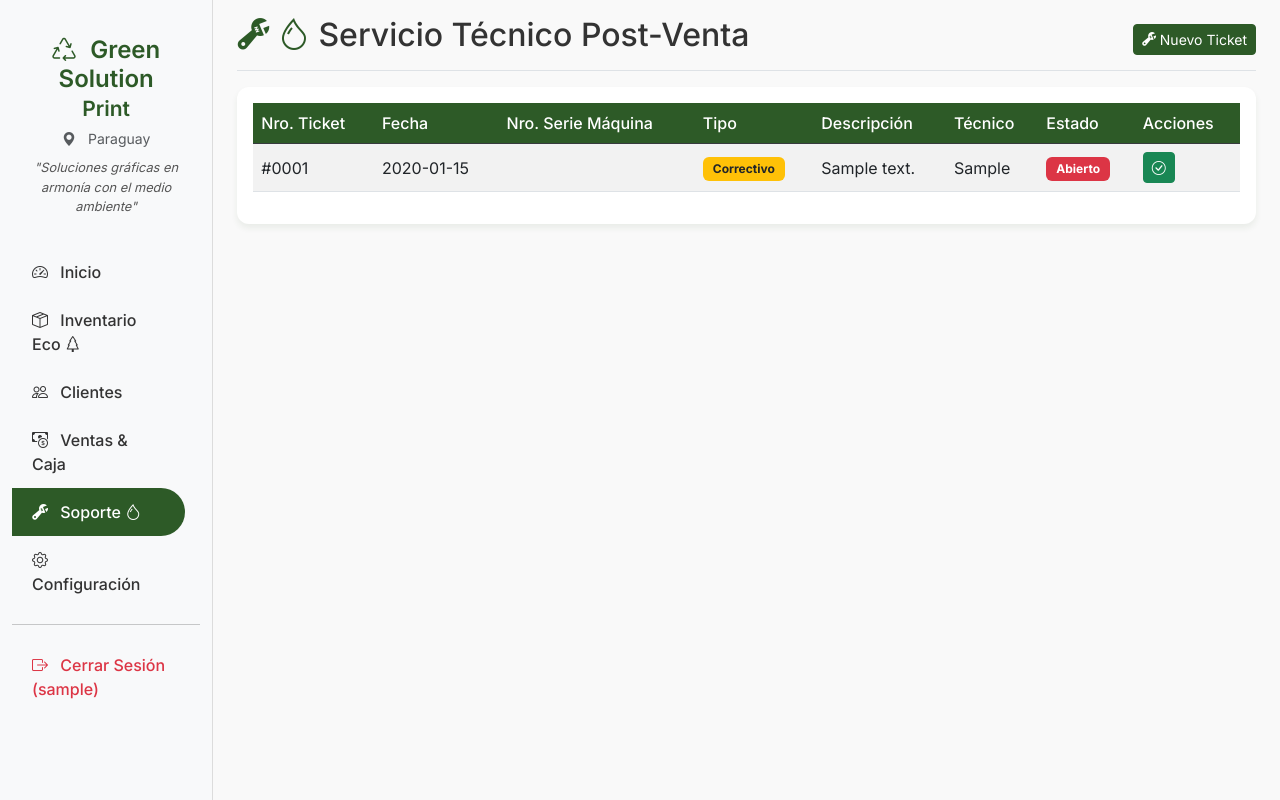
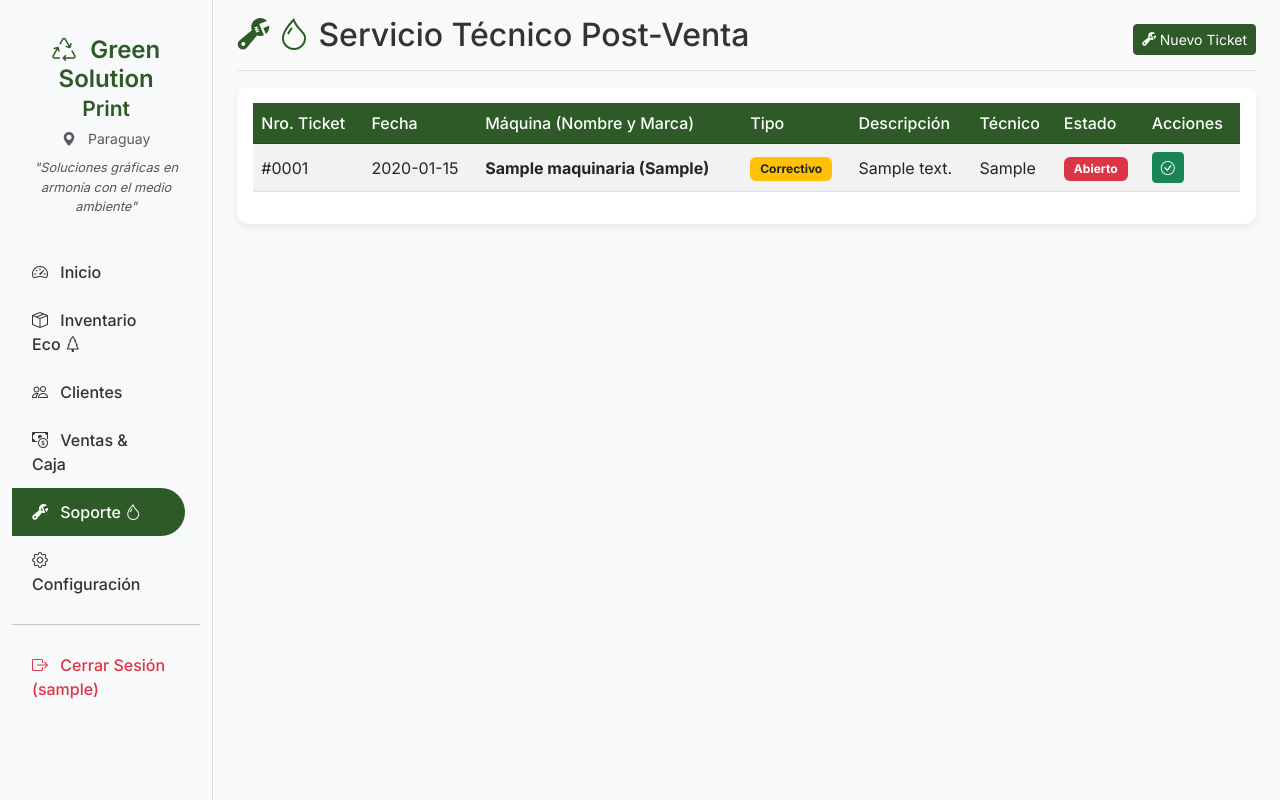
Before and after one commit to green-solution-erp/green-solution-erp, a Flask app: page /soporte in a window 1280 px wide. Run offline with Flask 3, Linux system fonts and the light colour scheme; a user stored in the database is signed in; tables that the repository leaves empty hold one stand-in row (values such as "Sample post"); parts of the project's set-up code (start-up, migrations or seed data) failed here and were passed over.

Commit message:
Update soporte.html

```diff
--- a/templates/soporte.html
+++ b/templates/soporte.html
@@ -19,7 +19,7 @@
                     <tr>
                         <th>Nro. Ticket</th>
                         <th>Fecha</th>
-                        <th>Nro. Serie Máquina</th>
+                        <th>Máquina (Nombre y Marca)</th>
                         <th>Tipo</th>
                         <th>Descripción</th>
                         <th>Técnico</th>
@@ -32,7 +32,7 @@
                     <tr>
                         <td>#{{ '{:04d}'.format(t['id']) }}</td>
                         <td>{{ t['fecha'].split(' ')[0] }}</td>
-                        <td><strong>{{ t['numero_serie'] }}</strong></td>
+                        <td><strong>{{ t['maquina_nombre'] }} ({{ t['maquina_marca'] }})</strong></td>
                         <td>
                             {% if t['tipo_mantenimiento'] == 'Preventivo' %}
                             <span class="badge bg-info text-dark">Preventivo</span>
@@ -79,11 +79,10 @@
                 </div>
                 <div class="modal-body">
                     <div class="mb-3">
-                        <label class="form-label">Máquina (Nro. Serie)</label>
-                        <select class="form-select" name="numero_serie" required>
+                        <label class="form-label">Máquina</label>
+                        <select class="form-select" name="maquina_id" required>
                             {% for m in maquinarias %}
-                            <option value="{{ m['numero_serie'] }}">{{ m['numero_serie'] }} - {{ m['marca'] }} {{
-                                m['modelo'] }}</option>
+                            <option value="{{ m['id'] }}">#{{ m['id'] }} - {{ m['nombre'] }} ({{ m['marca'] }})</option>
                             {% endfor %}
                         </select>
                     </div>
```
